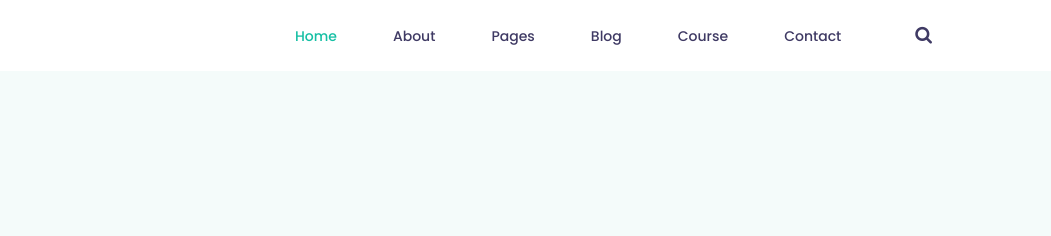
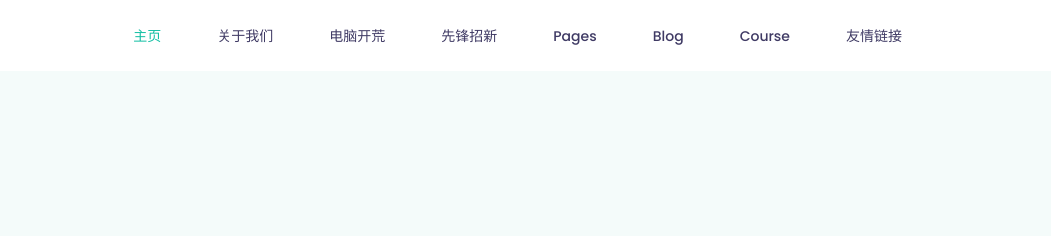
Before and after one commit to CreamPig233/NEUPioneerWeb2025, a plain HTML site: page index.html in a window 1280 px wide. Shown: the top 236 px of the page, 229-1280 px from the left. Drawn offline with Linux system fonts and the light colour scheme.

```diff
--- a/index.html
+++ b/index.html
@@ -51,11 +51,31 @@
                         <ul class="navbar-nav ml-auto">
                             <li class="nav-item active mr-4">
                                 <a class="nav-link  home" href="index.html">
-                                Home
+                                主页
                                 </a>
                             </li>
                             <li class="nav-item mr-4">
-                                <a class="nav-link" href="about.html">About</a>
+                                <a class="nav-link" href="about.html">关于我们</a>
+                            </li>
+                            <li class="nav-item mr-4 dropdown">
+                                <a class="nav-link dropdown-toggle home" href="#">
+                                电脑开荒
+                                </a>
+                                <div class="dropdown-menu py-0 my-0">
+                                   <a class="dropdown-item" href="service.html">驱动下载</a>
+                                   <a class="dropdown-item" href="gallery.html">常用软件</a>
+                                   <a class="dropdown-item" href="faq.html">专业软件</a>
+                                   <a class="dropdown-item" href="notice.html">维修网点查询</a>
+                                </div>
+                            </li>
+                            <li class="nav-item mr-4 dropdown">
+                                <a class="nav-link dropdown-toggle home" href="#">
+                                先锋招新
+                                </a>
+                                <div class="dropdown-menu py-0 my-0">
+                                   <a class="dropdown-item" href="service.html">2025年</a>
+                                   <a class="dropdown-item" href="gallery.html">历年存档</a>
+                                </div>
                             </li>
                             <li class="nav-item mr-4 dropdown">
                                 <a class="nav-link dropdown-toggle home" href="#">
@@ -87,11 +107,13 @@
                                 </div>
                             </li>
                             <li class="nav-item  mr-5">
-                                <a class="nav-link" href="contact_us.html">Contact</a>
+                                <a class="nav-link" href="contact_us.html">友情链接</a>
                             </li>
+                            <!--
                             <li class="nav-item search_icon mr-4">
                                 <a href="#"><i class="fa fa-search" aria-hidden="true"></i></a>
                             </li>
+                            -->
                         </ul>
                     </div>
                 </nav>
```
Also changed, not shown: About.html (+3 -1 lines), Blog.html (+4 -2 lines), Courses.html (+4 -2 lines), Service.html (+4 -2 lines), blog_details.html (+4 -2 lines), contact_us.html (+4 -2 lines), courses_details.html (+4 -2 lines), faq.html (+4 -2 lines), gallery.html (+4 -2 lines), notice.html (+4 -2 lines).
